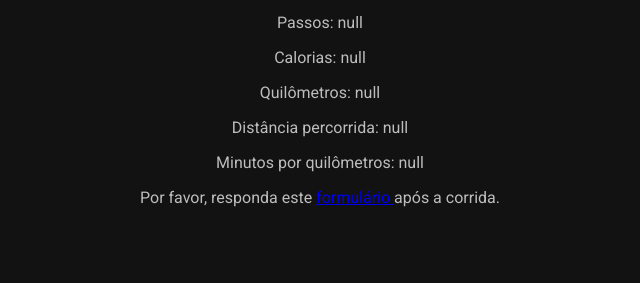
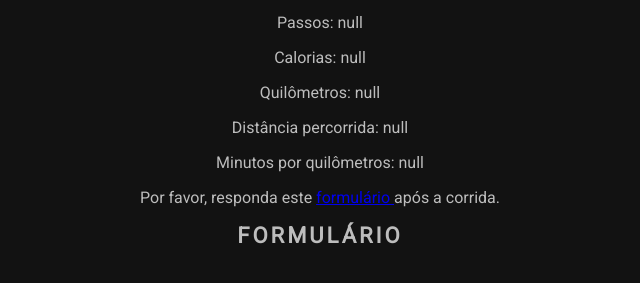
Before and after one commit to RLCadete05/pppImagensDaTrilha, a plain HTML site: page public/html/informacoes.html in a window 1280 px wide. Shown: the part 103-386 px from the top of the page, without its empty margins (320-960 px from the left). Drawn offline with Linux system fonts and the light colour scheme.

Commit message:
botão de formulário e mudança de cor

```diff
--- a/public/html/informacoes.html
+++ b/public/html/informacoes.html
@@ -18,6 +18,7 @@
         <p id="dp"></p>
         <p id="mq"></p>
         <p id="textLink" rel="noreferrer">Por favor, responda este <a id="formLink" href="https://forms.gle/SAcupky471MWagp87" target="_blank">formulário </a>após a corrida. </p>
+        <a id="form" href="https://forms.gle/SAcupky471MWagp87">FORMULÁRIO</a>
     </div>
 
     <script>
--- a/public/styles/informacoes.css
+++ b/public/styles/informacoes.css
@@ -5,6 +5,25 @@ body{
     font-family: Roboto;
     font-size: 26;
     font-weight: 500;
+}
+#form{
+    position: relative;
+    letter-spacing: 3px;
+    font-weight: 600;
+    text-align: center;
+    font-size: 22px;
+    /*left: 430px;*/
+    margin: 20px;
+    font-family: Roboto;
+    cursor: pointer;
+    color: #bdbdbd;
+    padding: 10px;
+    border-radius: 10px;
+    text-decoration: none;
+}
+#form:hover{
+    color: #121212;
+    background: #5a88d7;
 }
 .container{
     display: flex;
--- a/public/styles/video.css
+++ b/public/styles/video.css
@@ -84,7 +84,7 @@ html, body{
   top: 80%;
   position: absolute;
 
-  font-size: 22px;
+  font-size: 26px;
   font: Gorditas;
   line-height: 24px;
   letter-spacing: 2%;
@@ -93,7 +93,7 @@ html, body{
 
   float: right;
   margin-left: 84%;
-  background: rgba(45, 156, 219, 0.5);
+  background: #FF645C;
   box-shadow: 0px 4px 4px rgba(0, 0, 0, 0.25);
   border-radius: 10px;
   padding: 10px;
```
